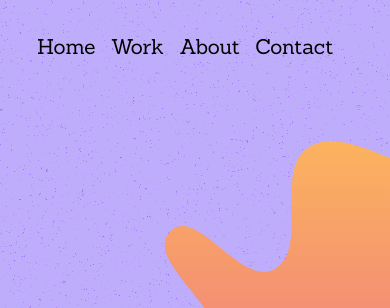
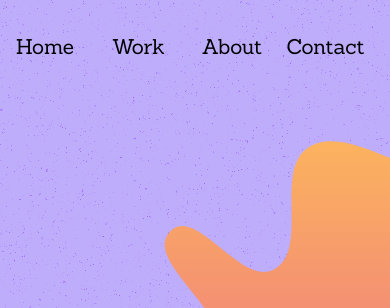
Before and after one commit to Ozsumit/vassn, a plain HTML site: page index.html in a window 390 px wide. Shown: the top 308 px of the page. Drawn offline with Linux system fonts and the light colour scheme; a web font is replaced by a local one.

Commit message:
Add files via upload

```diff
--- a/Black.css
+++ b/Black.css
@@ -13,7 +13,8 @@
 
     html {
         scroll-behavior: smooth;
-    }
+        scrollbar-width: none;
+        }
 
     body {
 
--- a/mobile.css
+++ b/mobile.css
@@ -3,6 +3,8 @@
     body {
         margin: 1vw;
     }
+
+
 
     #Home {
         background: url(llline.svg);
@@ -93,6 +95,14 @@
         }
     }
 
+    .nav a::before {
+        display: none;
+
+    }
+
+ .nav a:hover::before {
+        display: none;
+    }
     .workbs {
         display: flex;
         flex-direction: column;
@@ -182,9 +192,7 @@
 
         }
     }
-.nav a{
-    width: auto;
-}
+
     #About {
         background-size: 30rem;
         background-attachment: fixed;
```
